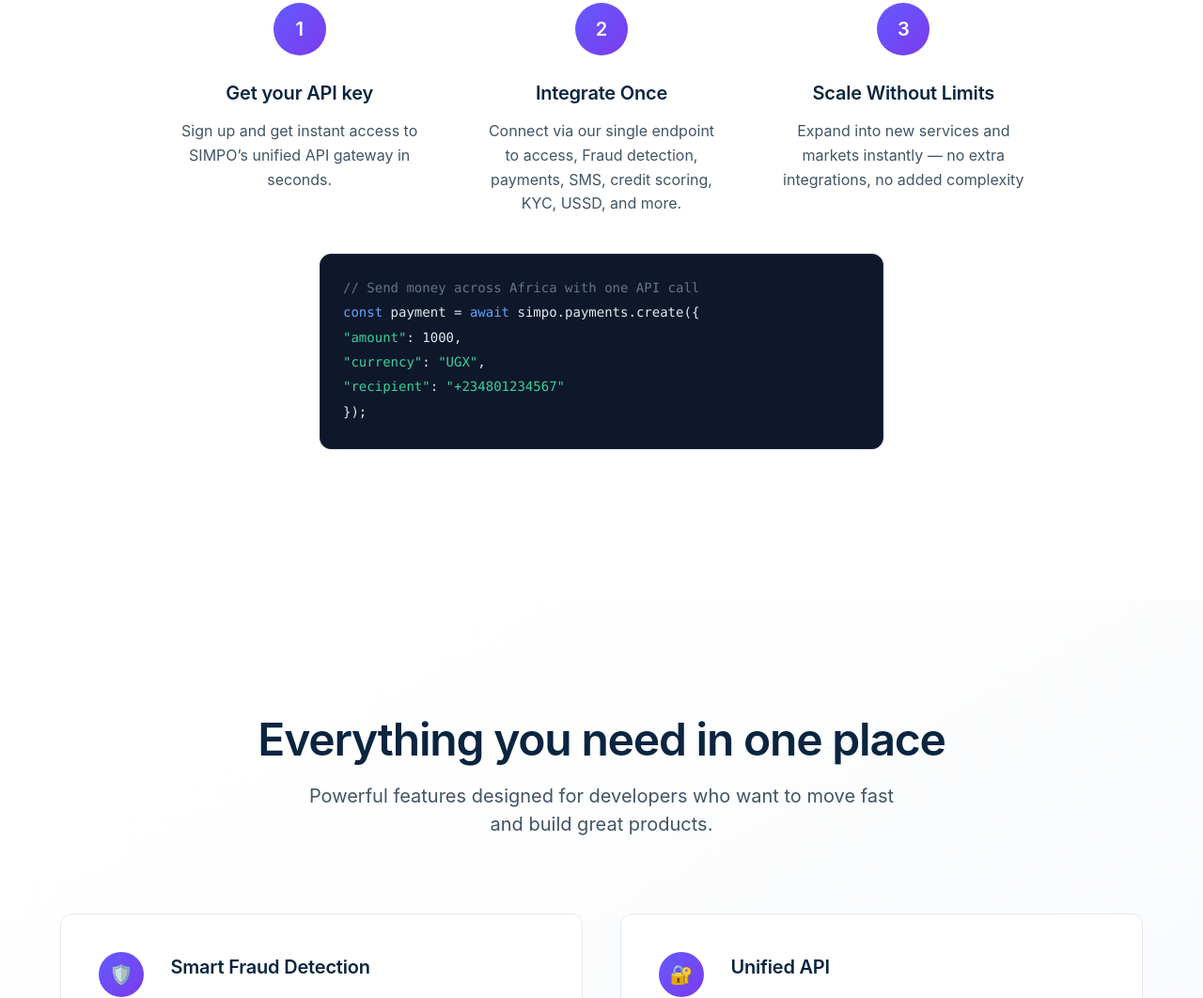
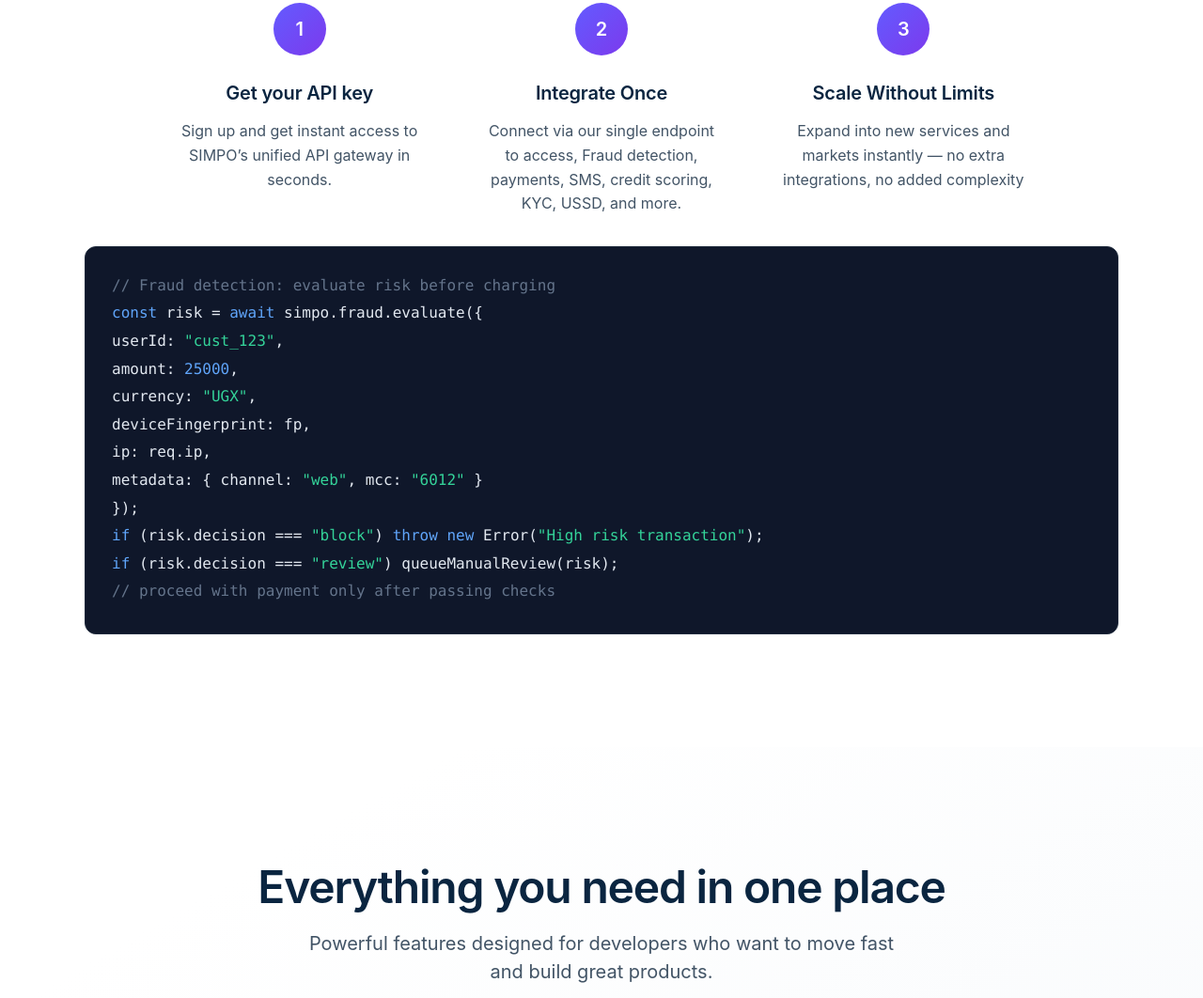
Before and after one commit to Uxfirststudio/usesimpo, a plain HTML site: page index.html in a window 1280 px wide. Shown: the part 1954-3016 px from the top of the page at 94% size. Drawn offline with Linux system fonts and the light colour scheme.

Commit message:
added a fraud detection code preview

```diff
--- a/index.html
+++ b/index.html
@@ -138,13 +138,31 @@
                 </div>
             </div>
 
-            <div class="code-preview">
+            <!-- <div class="code-preview">
                 <div class="code-line"><span class="code-comment">// Send money across Africa with one API call</span></div>
                 <div class="code-line"><span class="code-keyword">const</span> payment = <span class="code-keyword">await</span> simpo.payments.create({</div>
                 <div class="code-line">  <span class="code-string">"amount"</span>: 1000,</div>
                 <div class="code-line">  <span class="code-string">"currency"</span>: <span class="code-string">"UGX"</span>,</div>
                 <div class="code-line">  <span class="code-string">"recipient"</span>: <span class="code-string">"+234801234567"</span></div>
                 <div class="code-line">});</div>
+            </div> -->
+
+            <!-- Fraud Detection Integration: Code Review -->
+            <div id="developers" class="code-review anchor-offset">
+                <div class="code-preview">
+                    <div class="code-line"><span class="code-comment">// Fraud detection: evaluate risk before charging</span></div>
+                    <div class="code-line"><span class="code-keyword">const</span> risk = <span class="code-keyword">await</span> simpo.fraud.evaluate({</div>
+                    <div class="code-line">  userId: <span class="code-string">"cust_123"</span>,</div>
+                    <div class="code-line">  amount: <span class="code-keyword">25000</span>,</div>
+                    <div class="code-line">  currency: <span class="code-string">"UGX"</span>,</div>
+                    <div class="code-line">  deviceFingerprint: fp,</div>
+                    <div class="code-line">  ip: req.ip,</div>
+                    <div class="code-line">  metadata: { channel: <span class="code-string">"web"</span>, mcc: <span class="code-string">"6012"</span> }</div>
+                    <div class="code-line">});</div>
+                    <div class="code-line"><span class="code-keyword">if</span> (risk.decision === <span class="code-string">"block"</span>) <span class="code-keyword">throw</span> <span class="code-keyword">new</span> Error(<span class="code-string">"High risk transaction"</span>);</div>
+                    <div class="code-line"><span class="code-keyword">if</span> (risk.decision === <span class="code-string">"review"</span>) queueManualReview(risk);</div>
+                    <div class="code-line"><span class="code-comment">// proceed with payment only after passing checks</span></div>
+                </div>
             </div>
         </div>
     </section>
--- a/styles.css
+++ b/styles.css
@@ -250,11 +250,19 @@ nav {
 .cta-secondary:hover { background: rgba(255, 255, 255, 0.1); border-color: rgba(255, 255, 255, 0.5); transform: translateY(-1px); }
 
 /* Code Block Styling (Stripe-inspired) */
-.code-preview { background: #0F172A; border-radius: 12px; padding: 24px; margin: 40px auto; max-width: 600px; font-family: 'Monaco', 'Menlo', monospace; font-size: 14px; color: #E2E8F0; border: 1px solid #1E293B; }
+.code-preview { background: #0F172A; border-radius: 12px; padding: 28px; margin: 48px auto 24px; max-width: 960px; font-family: 'Monaco', 'Menlo', monospace; font-size: 15px; color: #E2E8F0; border: 1px solid #1E293B; }
 .code-line { margin-bottom: 4px; }
 .code-comment { color: #64748B; }
 .code-string { color: #34D399; }
 .code-keyword { color: #60A5FA; }
+
+/* Responsive sizing for code preview */
+@media (min-width: 1280px) {
+    .code-preview { max-width: 1100px; font-size: 16px; }
+}
+@media (max-width: 900px) {
+    .code-preview { max-width: 100%; padding: 20px; margin: 32px auto 16px; font-size: 13px; }
+}
 
 /* Pricing Section */
 .pricing-grid { display: grid; grid-template-columns: 1.2fr 1fr; gap: 56px; align-items: stretch; }
@@ -358,3 +366,10 @@ footer { background: #ffffff; border-top: 1px solid #E3E8EE; }
 .billing-note { color: #059669; font-size: 12px; font-weight: 600; margin-left: 8px; }
 .currency-select { display: inline-flex; align-items: center; gap: 8px; }
 .currency-select select { border: 1px solid #E3E8EE; background: #FFFFFF; border-radius: 8px; padding: 8px 10px; color: #0A2540; font-weight: 600; }
+
+/* Code review layout */
+.code-review { display: block; max-width: 1100px; margin: 0 auto; }
+.code-review .code-preview { margin: 32px auto 0; }
+
+/* Anchor offset for fixed header */
+.anchor-offset { scroll-margin-top: 100px; }
```
